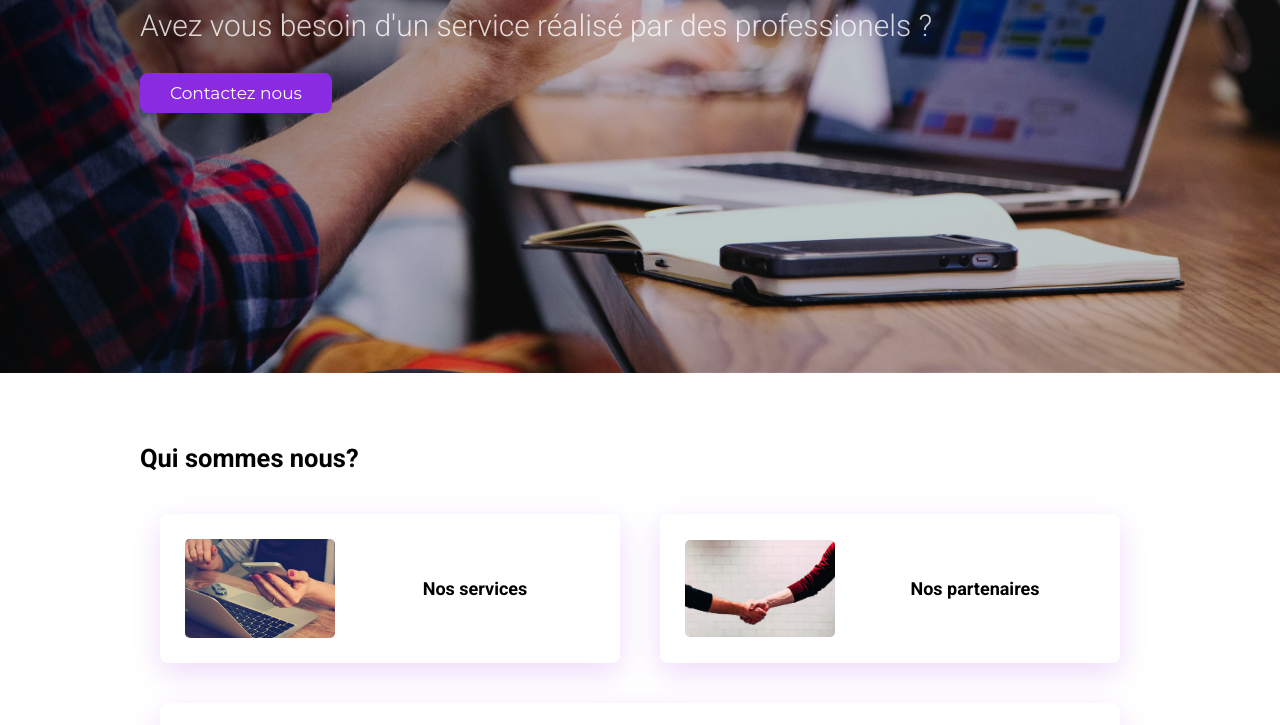
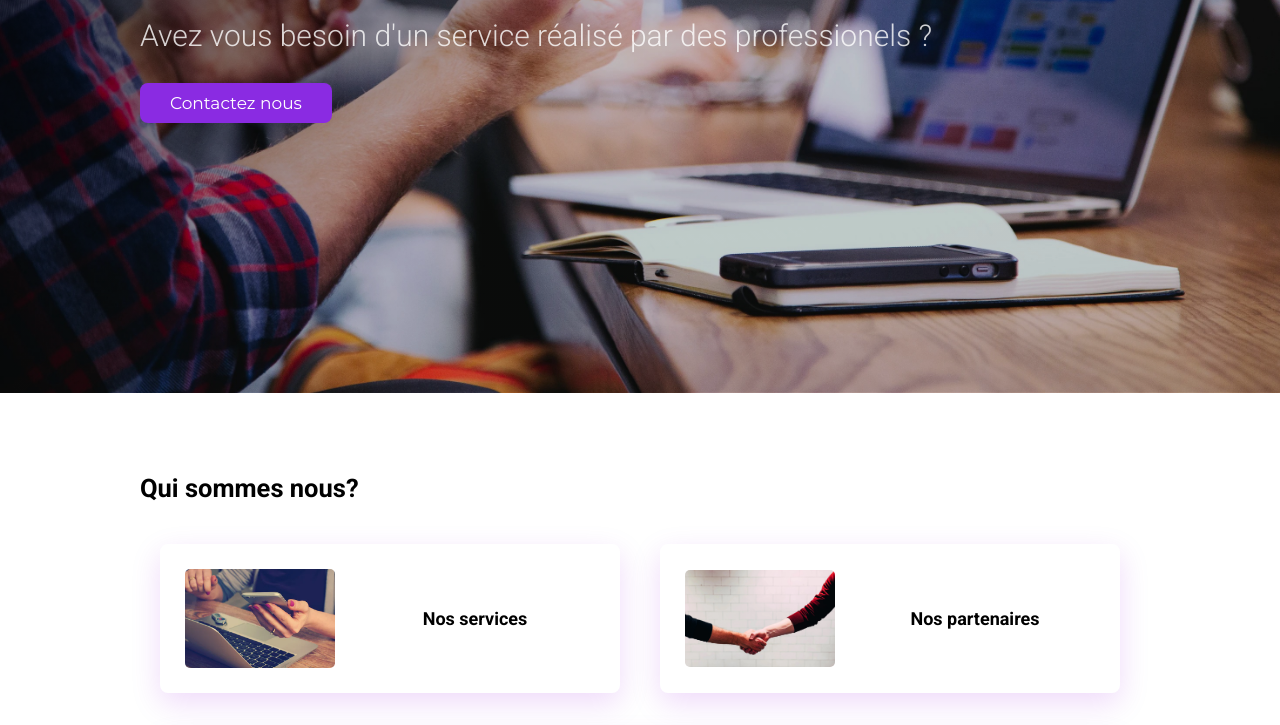
Before and after one commit to top95spin/landing, a plain HTML site: page index.html in a window 1280 px wide. Shown: the part 354-1079 px from the top of the page. Drawn offline with Linux system fonts and the light colour scheme; a script that the page names is missing.

Commit message:
Update container.css

```diff
--- a/css/components/container.css
+++ b/css/components/container.css
@@ -1,6 +1,6 @@
 .container{
   width: 1000px;
-  margin: 70px auto;
+  margin: 80px auto;
 }
 
 @media (max-width: 960px) {
```
